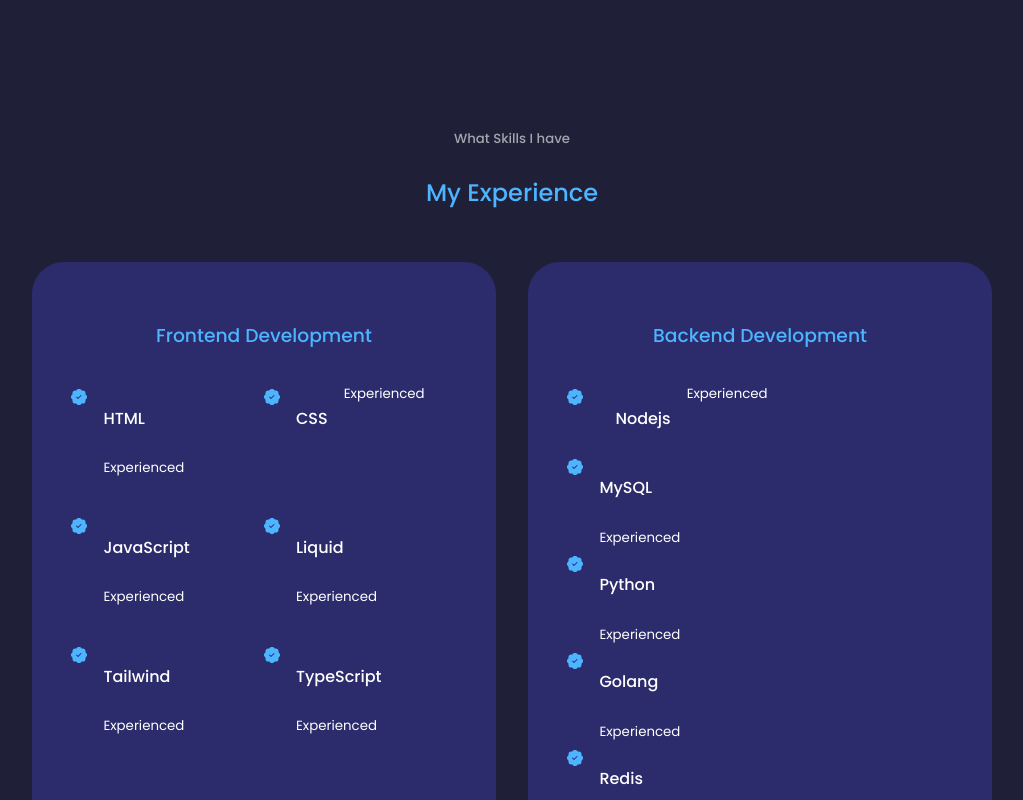
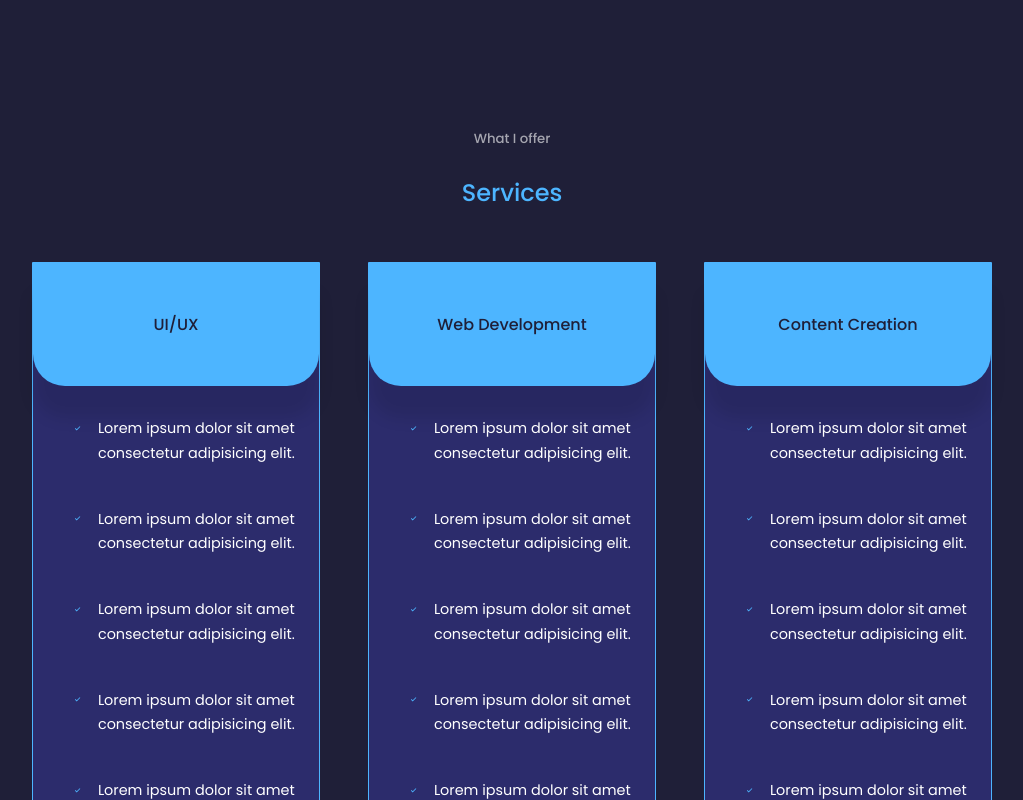
Before and after one commit to muhammed-mustafa-helal/personal-portolio, a Next.js app: page / in a window 1280 px wide. Shown: the top 800 px of the page, without its empty margins (128-1151 px from the left). Built offline with nearby package versions, Linux system fonts and the light colour scheme.

Commit message:
added services section

```diff
--- a/components/My Services/MyServices.jsx
+++ b/components/My Services/MyServices.jsx
@@ -1,7 +1,101 @@
-import React from "react";
+import classes from "./MyServices.module.css";
+import { BiCheck } from "react-icons/bi";
 
 const MyServices = () => {
-  return <section id="myservices">MyServices</section>;
+  return (
+    <section id="myservices">
+      <h5>What I offer</h5>
+      <h2>Services</h2>
+      <div className={classes["services__container"] + " container"}>
+        <article className={classes.service}>
+          <div className={classes.service__head}>
+            <h3>UI/UX</h3>
+          </div>
+
+          <ul className={classes.service__list}>
+            <li>
+              <BiCheck className={classes["service__list-icon"]} />
+              <p>Lorem ipsum dolor sit amet consectetur adipisicing elit.</p>
+            </li>
+            <li>
+              <BiCheck className={classes["service__list-icon"]} />
+              <p>Lorem ipsum dolor sit amet consectetur adipisicing elit.</p>
+            </li>
+            <li>
+              <BiCheck className={classes["service__list-icon"]} />
+              <p>Lorem ipsum dolor sit amet consectetur adipisicing elit.</p>
+            </li>
+            <li>
+              <BiCheck className={classes["service__list-icon"]} />
+              <p>Lorem ipsum dolor sit amet consectetur adipisicing elit.</p>
+            </li>
+            <li>
+              <BiCheck className={classes["service__list-icon"]} />
+              <p>Lorem ipsum dolor sit amet consectetur adipisicing elit.</p>
+            </li>
+          </ul>
+        </article>
+
+        <article className={classes.service}>
+          <div className={classes.service__head}>
+            <h3>Web Development</h3>
+          </div>
+
+          <ul className={classes.service__list}>
+            <li>
+              <BiCheck className={classes["service__list-icon"]} />
+              <p>Lorem ipsum dolor sit amet consectetur adipisicing elit.</p>
+            </li>
+            <li>
+              <BiCheck className={classes["service__list-icon"]} />
+              <p>Lorem ipsum dolor sit amet consectetur adipisicing elit.</p>
+            </li>
+            <li>
+              <BiCheck className={classes["service__list-icon"]} />
+              <p>Lorem ipsum dolor sit amet consectetur adipisicing elit.</p>
+            </li>
+            <li>
+              <BiCheck className={classes["service__list-icon"]} />
+              <p>Lorem ipsum dolor sit amet consectetur adipisicing elit.</p>
+            </li>
+            <li>
+              <BiCheck className={classes["service__list-icon"]} />
+              <p>Lorem ipsum dolor sit amet consectetur adipisicing elit.</p>
+            </li>
+          </ul>
+        </article>
+
+        <article className={classes.service}>
+          <div className={classes.service__head}>
+            <h3>Content Creation</h3>
+          </div>
+
+          <ul className={classes.service__list}>
+            <li>
+              <BiCheck className={classes["service__list-icon"]} />
+              <p>Lorem ipsum dolor sit amet consectetur adipisicing elit.</p>
+            </li>
+            <li>
+              <BiCheck className={classes["service__list-icon"]} />
+              <p>Lorem ipsum dolor sit amet consectetur adipisicing elit.</p>
+            </li>
+            <li>
+              <BiCheck className={classes["service__list-icon"]} />
+              <p>Lorem ipsum dolor sit amet consectetur adipisicing elit.</p>
+            </li>
+            <li>
+              <BiCheck className={classes["service__list-icon"]} />
+              <p>Lorem ipsum dolor sit amet consectetur adipisicing elit.</p>
+            </li>
+            <li>
+              <BiCheck className={classes["service__list-icon"]} />
+              <p>Lorem ipsum dolor sit amet consectetur adipisicing elit.</p>
+            </li>
+          </ul>
+        </article>
+      </div>
+    </section>
+  );
 };
 
 export default MyServices;
--- a/components/My Services/MyServices.module.css
+++ b/components/My Services/MyServices.module.css
@@ -0,0 +1,73 @@
+.services__container {
+  display: grid;
+  grid-template-columns: repeat(3, 1fr);
+  gap: 3rem;
+}
+
+.service {
+  background: var(--color-bg-variant);
+  border-radius: 0 0 2rem 2rem;
+  border: 1px solid var(--color-primary);
+  height: fit-content;
+  transition: var(--transition);
+}
+
+.service:hover {
+  background: transparent;
+  border-radius: var(--color-primary-variant);
+  cursor: default;
+}
+
+.service__head {
+  background: var(--color-primary);
+  padding: 2rem;
+  border-radius: 0 0 2rem 2rem;
+  box-shadow: 0 2rem 1rem rgba(0, 0, 0, 0.1);
+}
+
+.service__head h3 {
+  color: var(--color-bg);
+  font-size: 1rem;
+  text-align: center;
+}
+
+.service__list {
+  podding: 2rem;
+}
+
+.service__list li {
+  display: flex;
+  gap: 1rem;
+  margin-bottom: 0.8rem;
+}
+
+.service__list-icon {
+  color: var(--color-primary);
+  margin-top: 1.125rem;
+}
+
+.service__list p {
+  font-size: 0.9rem;
+}
+
+/* =========== Media Queries (medium devices) ============= */
+
+@media screen and (max-width: 1024px) {
+  .services__container {
+    grid-template-columns: 1fr 1fr;
+    gap: 2rem;
+  }
+
+  .service {
+    height: auto;
+  }
+}
+
+/* =========== Media Queries (small devices) ============= */
+
+@media screen and (max-width: 600px) {
+  .services__container {
+    grid-template-columns: 1fr;
+    gap: 1.5rem;
+  }
+}
--- a/pages/index.js
+++ b/pages/index.js
@@ -14,7 +14,6 @@ import {
 export default function Home() {
   return (
     <>
-      <Experience />
       <Myservices />
       <Portfolio />
       <Testimonials />
```
